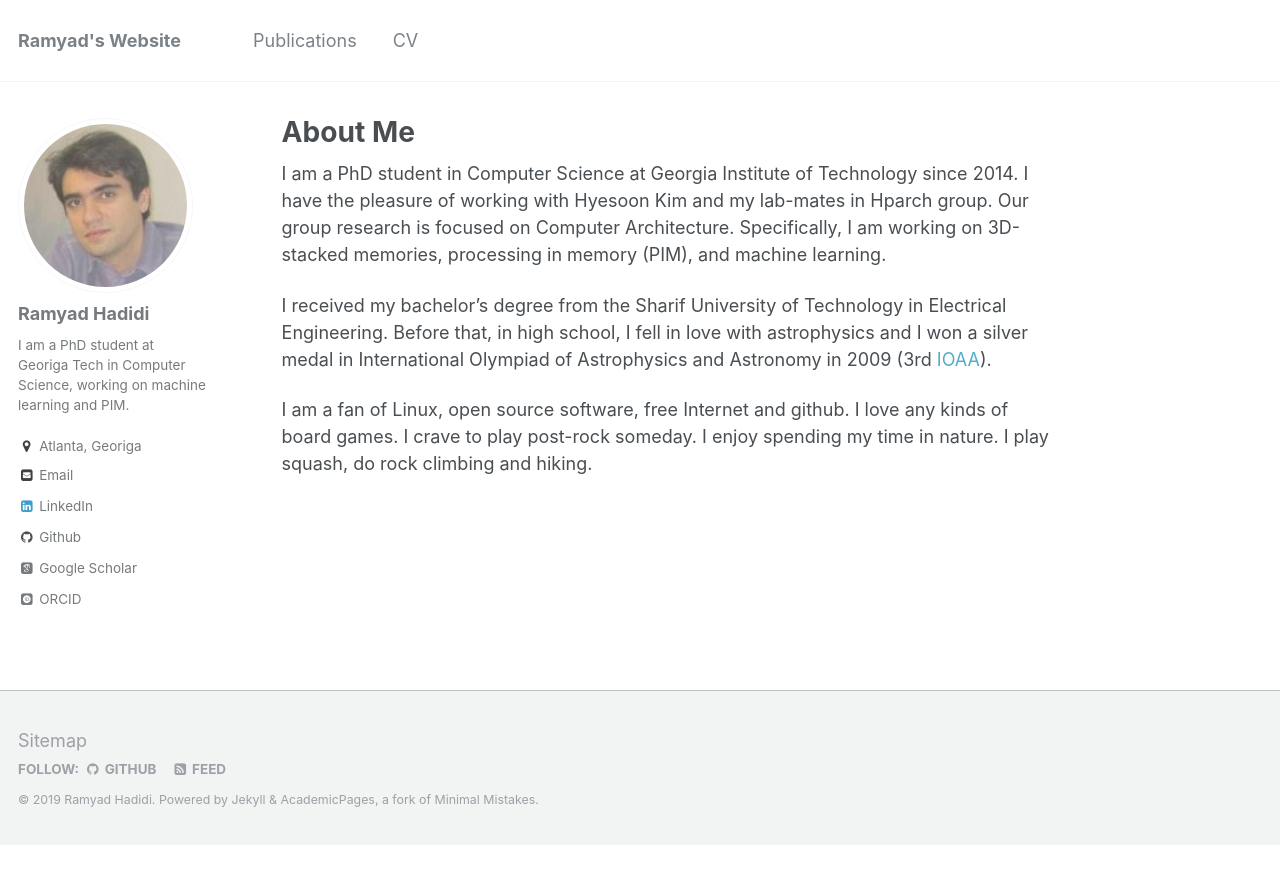
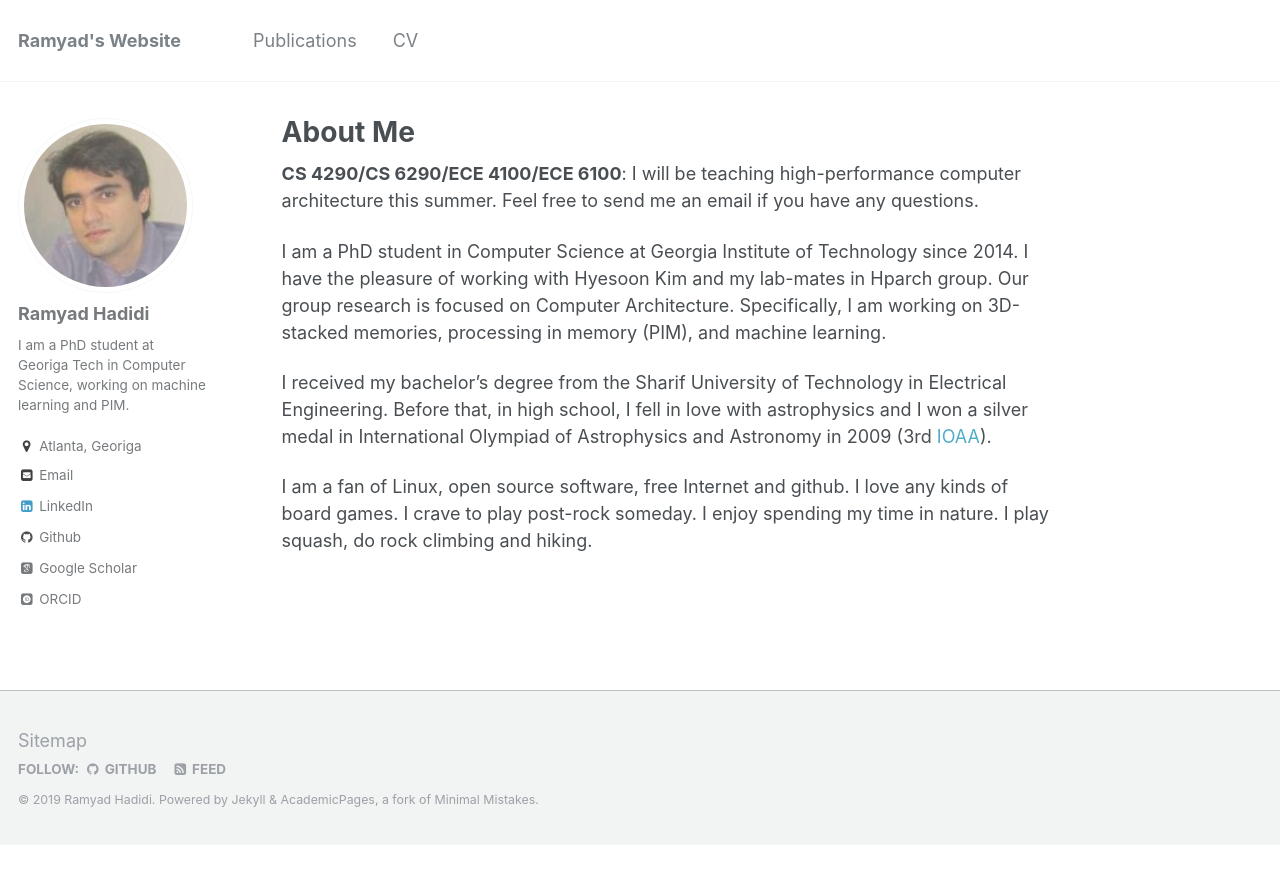
Before and after one commit to ramyadhadidi/ramyadhadidi.github.io, a Jekyll site: the page built from _pages/about.md, in a window 1280 px wide. Shown: the top 884 px of the page. Built offline with Jekyll 4.4.1, drawn with Linux system fonts in a browser that asks for light colours; some web fonts are replaced.

Commit message:
course note

```diff
--- a/_pages/about.md
+++ b/_pages/about.md
@@ -8,6 +8,8 @@ redirect_from:
   - /about.html
 ---
 
+__CS 4290/CS 6290/ECE 4100/ECE 6100__: I will be teaching high-performance computer architecture this summer. Feel free to send me an email if you have any questions.
+
 I am a PhD student in Computer Science at Georgia Institute of Technology since 2014. I have the pleasure of working with Hyesoon Kim and my lab-mates in Hparch group. Our group research is focused on Computer Architecture. Specifically, I am working on 3D-stacked memories, processing in memory (PIM), and machine learning.
 
 I received my bachelor's degree from the Sharif University of Technology in Electrical Engineering. Before that, in high school, I fell in love with astrophysics and I won a silver medal in International Olympiad of Astrophysics and Astronomy in 2009 (3rd [IOAA](https://en.wikipedia.org/wiki/International_Olympiad_on_Astronomy_and_Astrophysics)).
```
